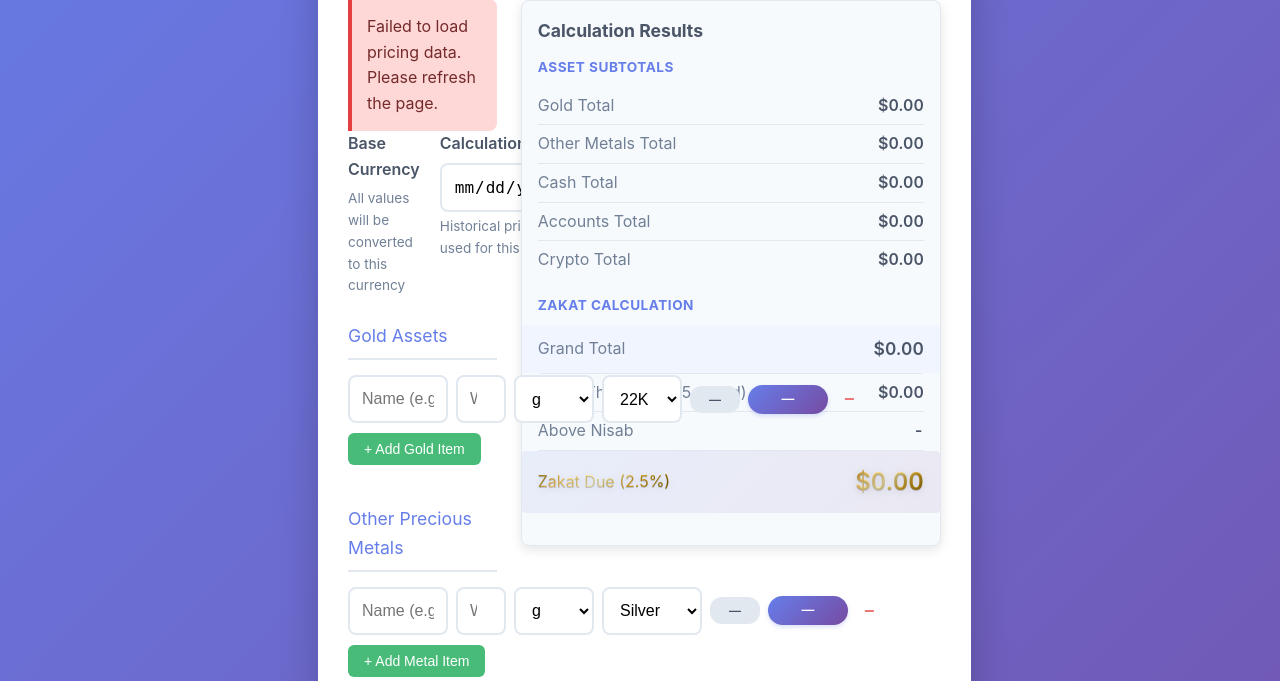
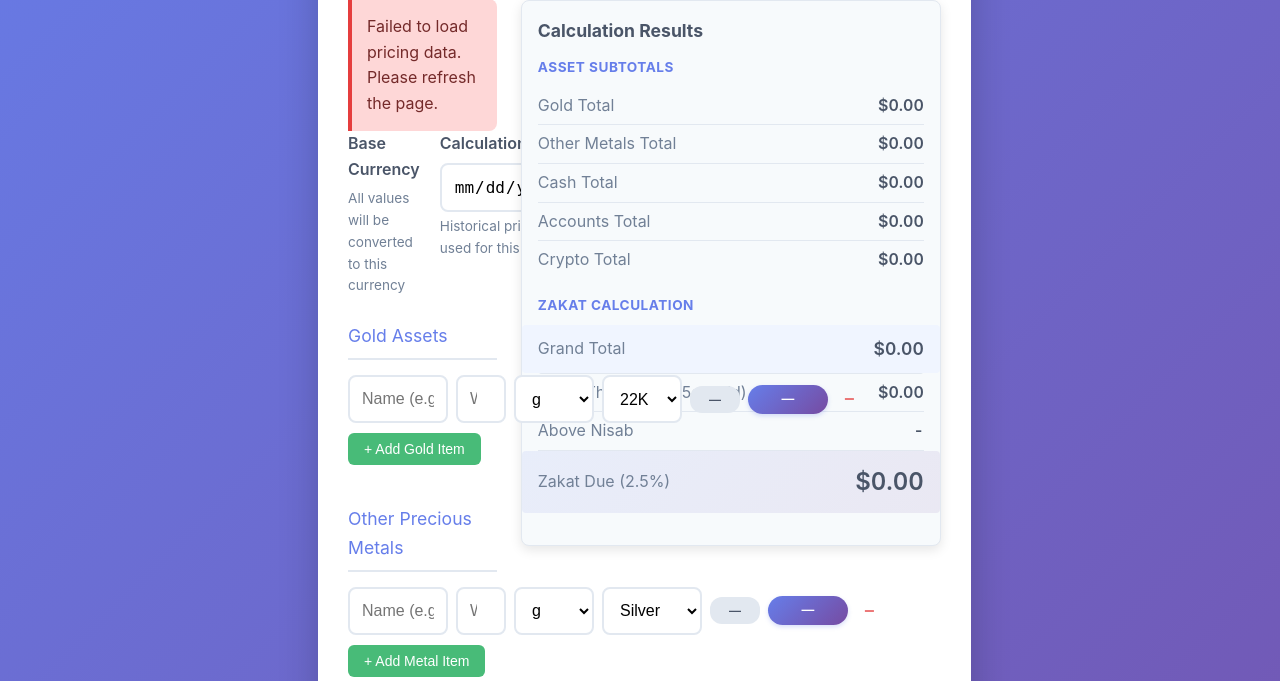
Before and after one commit to ace63093/zakatcalc, a Flask app: page / in a window 1280 px wide. Shown: the part 353-1034 px from the top of the page. Run offline with Flask 3, Linux system fonts and the light colour scheme; some libraries are stand-ins or nearby versions.

Commit message:
fix(ui): only show gold zakat due on nonzero

```diff
--- a/app/static/js/calculator.js
+++ b/app/static/js/calculator.js
@@ -684,6 +684,7 @@ const ZakatCalculator = (function() {
         setElementText('nisabThreshold', formatMoney(baseCurrency, results.nisabThreshold));
         setElementText('aboveNisab', results.aboveNisab ? 'Yes' : 'No');
         setElementText('zakatDue', formatMoney(baseCurrency, results.zakatDue));
+        setZakatDueGold(results.zakatDue >= 0.01);
 
         // Update nisab threshold label based on current basis
         const nisabLabel = results.nisabBasis === 'silver'
@@ -695,6 +696,20 @@ const ZakatCalculator = (function() {
         const resultSection = document.getElementById('result');
         if (resultSection) {
             resultSection.classList.add('show');
+        }
+    }
+
+    /**
+     * Toggle gold styling for zakat due when amount is at least one cent.
+     */
+    function setZakatDueGold(isGold) {
+        const valueElem = document.getElementById('zakatDue');
+        const labelElem = document.querySelector('.zakat-due-label');
+        if (valueElem) {
+            valueElem.classList.toggle('zakat-due-gold', isGold);
+        }
+        if (labelElem) {
+            labelElem.classList.toggle('zakat-due-gold', isGold);
         }
     }
 
--- a/app/templates/calculator.html
+++ b/app/templates/calculator.html
@@ -202,8 +202,8 @@
                         <span class="result-value" id="aboveNisab">-</span>
                     </div>
                     <div class="result-row zakat-row">
-                        <span class="result-label"><span class="zakat-due-gold">Zakat Due (2.5%)</span></span>
-                        <span class="result-value"><span class="zakat-due-gold zakat-due-value" id="zakatDue">$0.00</span></span>
+                        <span class="result-label"><span class="zakat-due-label">Zakat Due (2.5%)</span></span>
+                        <span class="result-value"><span class="zakat-due-value" id="zakatDue">$0.00</span></span>
                     </div>
                 </div>
             </div>
```
